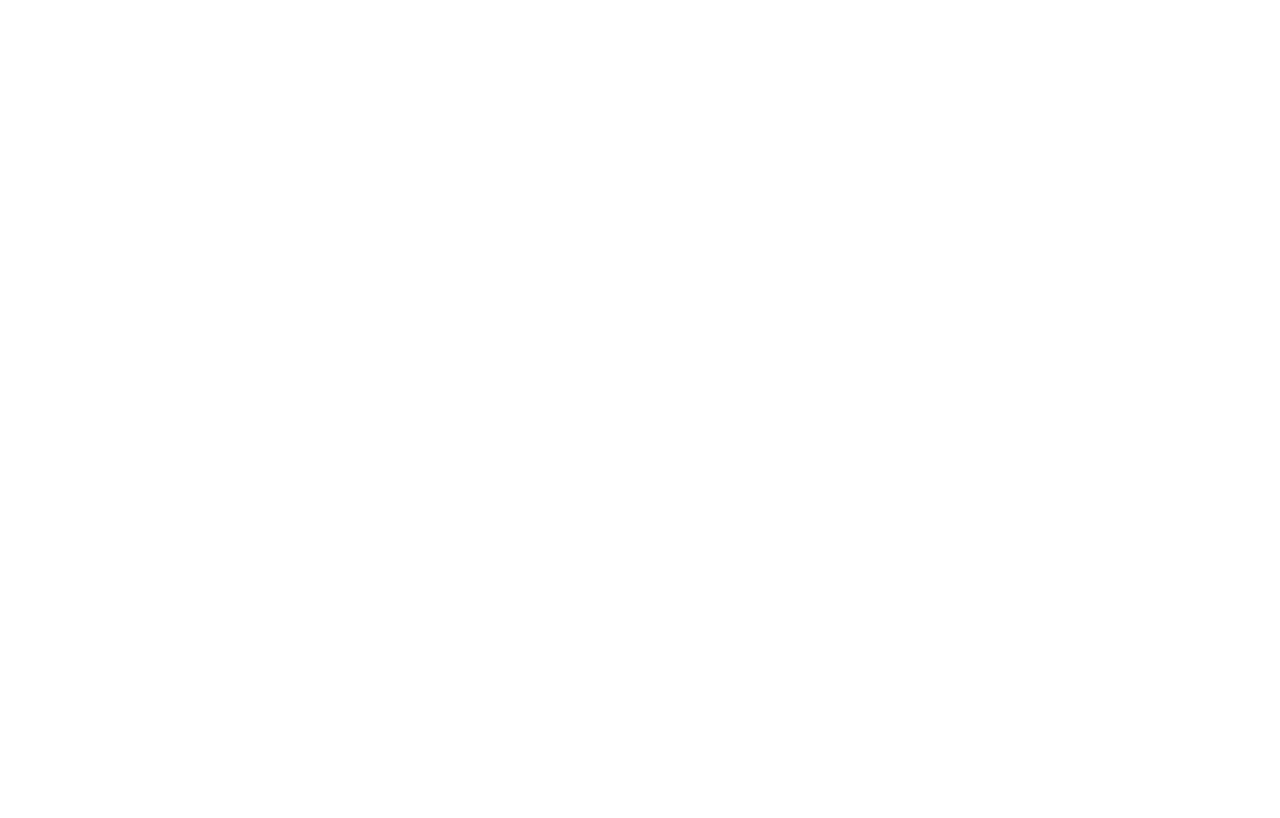
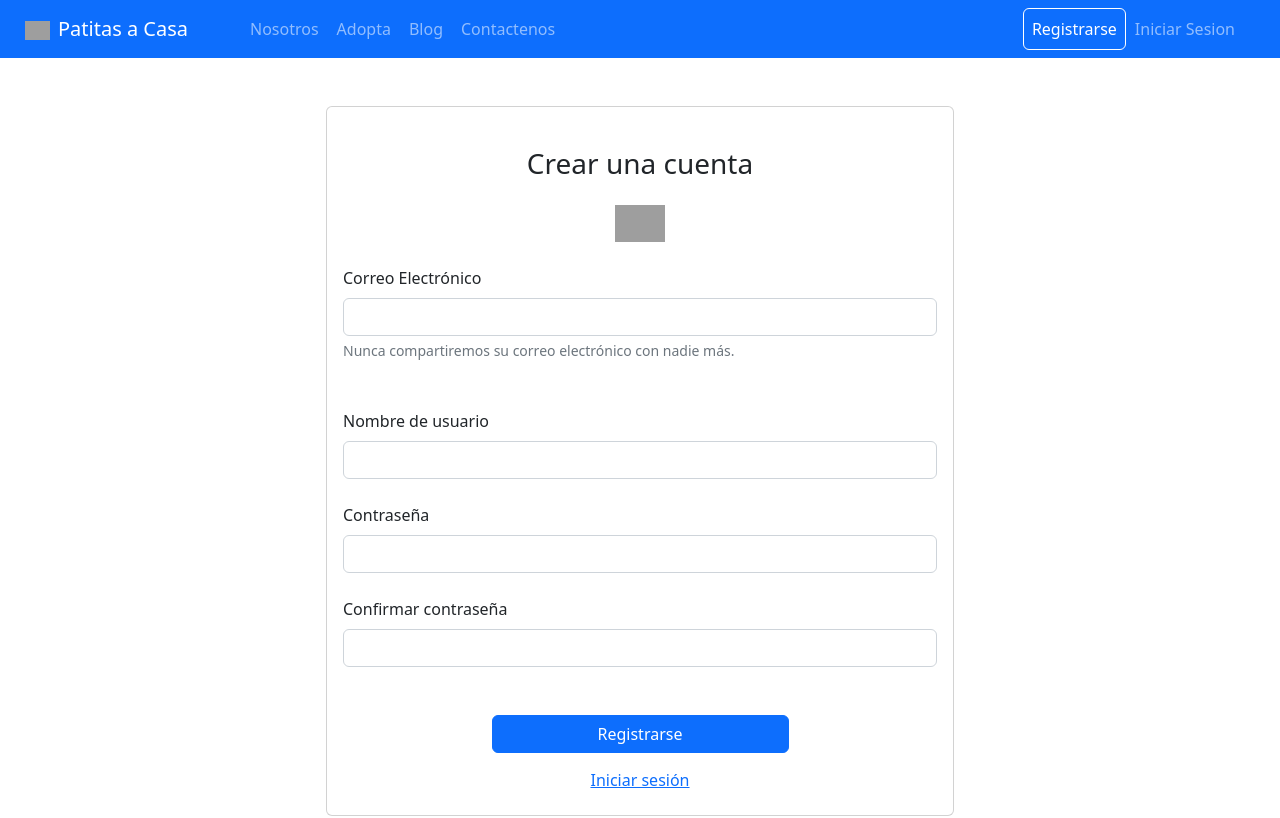
Before and after one commit to MoisesMH/mascotas-app, a React (Create React App) app: page /RegistroPage in a window 1280 px wide. Before the commit this address had no page. Shown: the top 818 px of the page. Built offline with nearby package versions, Linux system fonts and the light colour scheme; grey boxes are pictures that could not be loaded.

Commit message:
añadida pagina de registro

```diff
--- a/src/components/FormularioInicioSesion.component.js
+++ b/src/components/FormularioInicioSesion.component.js
@@ -21,12 +21,12 @@ const FormularioInicioSesion = () => {
                         <form>
                             <div className="mb-5 mt-4">
                                 <label for="exampleInputEmail1" class="form-label">Correo Electrónico</label>
-        <input type="email" className="form-control" id="exampleInputEmail1" aria-describedby="emailHelp"/>
+                                <input type="email" className="form-control" id="exampleInputEmail1" aria-describedby="emailHelp" />
                                 <div id="emailHelp" className="form-text">Nunca compartiremos su correo electrónico con nadie más.</div>
                             </div>
                             <div class="mb-3 mt-4">
                                 <label for="exampleInputPassword1" className="form-label">Contraseña</label>
-        <input type="password" className="form-control" id="exampleInputPassword1"/>
+                                <input type="password" className="form-control" id="exampleInputPassword1" />
                             </div>
                             <div class="d-grid gap-2 col-6 mx-auto mt-5">
                                 <button class="btn btn-primary" type="button">Iniciar Sesión</button>
--- /dev/null
+++ b/src/components/FormularioRegistro.component.js
@@ -0,0 +1,122 @@
+import { useState } from "react"
+import { Image } from "react-bootstrap"
+
+const FormularioRegistro = (props) => {
+
+    const [nombreUsuario, setNombreUsuario] = useState("")
+    const [correoUsuario, setCorreoUsuario] = useState("")
+    const [contrasenaUsuario, setContrasenaUsuario] = useState("")
+    const [confirmacionContrasena, setConfirmacionContra] = useState("")
+    const [showAlert, setShowAlert] = useState(false)
+    const [textoAlert, setTextoAlert] = useState("")
+
+
+    const checkContrasenas = () =>{
+        if (correoUsuario == ""){
+            setTextoAlert("Introduzca un correo")
+            setShowAlert(true)
+            return
+        }
+
+        if (nombreUsuario == ""){
+            setTextoAlert("Introduzca un nombre de usuario")
+            setShowAlert(true)
+            return
+        }
+
+        if (contrasenaUsuario == ""){
+            setTextoAlert("Introduzca una contraseña")
+            setShowAlert(true)
+            return
+        }
+
+        if (contrasenaUsuario != confirmacionContrasena) {
+            setTextoAlert("Las contraseñas no coinciden")
+            setShowAlert(true)
+            return
+        }
+        setShowAlert(false)
+    }
+
+
+    const iniciarRegistro = () => {
+        checkContrasenas()
+        props.registrarse(nombreUsuario, correoUsuario, contrasenaUsuario)
+    }
+
+
+    return (
+        <div className="row">
+            <div className="col-md-3">
+            </div>
+            <div className="col-md-6">
+                <div className="card mt-5">
+                    <div className="card-body">
+                        <h3 className="text-center mt-4">Crear una cuenta</h3>
+                        <div class="d-grid gap-2 col-1 mx-auto mt-4">
+                            <Image
+                                alt="..."
+                                className="me-2"
+                                src="https://us.123rf.com/450wm/tuktukdesign/tuktukdesign1712/tuktukdesign171200013/91443012-icono-de-usuario-vector-s%C3%ADmbolo-de-s%C3%ADmbolo-de-persona-masculina-avatar-iniciar-sesi%C3%B3n-ilustraci%C3%B3n-de.jpg"
+                                fluid={true}
+                                width={500}
+                            />
+                        </div>
+                        <form>
+                            <div className="mb-5 mt-4">
+                                <label for="exampleInputEmail1" class="form-label">Correo Electrónico</label>
+                                <input type="email" className="form-control" id="exampleInputEmail1" aria-describedby="emailHelp"
+                                    onChange={(e) => setCorreoUsuario(e.target.value)}
+                                />
+                                <p id="emailHelp" className="form-text">Nunca compartiremos su correo electrónico con nadie más.</p>
+                            </div>
+                            <div>
+                                <label for="inputUsernameRegister" className="form-label">Nombre de usuario</label>
+                                <input type="text" className="form-control" id="inputUsernameRegister"
+                                    onChange={(e) => setNombreUsuario(e.target.value)}
+                                />
+                            </div>
+                            <div class="mb-3 mt-4">
+                                <label for="exampleInputPassword1" className="form-label">Contraseña</label>
+                                <input type="password" className="form-control" id="exampleInputPassword1"
+                                    onChange={(e) => setContrasenaUsuario(e.target.value)}
+                                />
+                            </div>
+                            <div class="mb-3 mt-4">
+                                <label for="exampleInputPassword2" className="form-label">Confirmar contraseña</label>
+                                <input type="password" className="form-control" id="exampleInputPassword2"
+                                    onChange={(e) => setConfirmacionContra(e.target.value)}
+                                />
+                            </div>
+                            <div>
+                                {
+                                    (
+                                        () => {
+                                            if (showAlert) {
+                                                return (
+                                                    <div class="alert alert-danger" role="alert">
+                                                        <p>{textoAlert}</p>
+                                                    </div>
+                                                )
+                                            }
+                                        })()
+                                }
+                            </div>
+                            <div class="d-grid gap-2 col-6 mx-auto mt-5">
+                                <button class="btn btn-primary" type="button" onClick={iniciarRegistro}>Registrarse</button>
+                            </div>
+                            <div class="d-grid gap-2 col-6 mx-auto mt-2">
+                                <button class="btn btn-link" type="button">Iniciar sesión</button>
+                            </div>
+
+                        </form>
+                    </div>
+                </div>
+            </div>
+            <div className="col-md-3">
+            </div>
+        </div>
+    )
+}
+
+export default FormularioRegistro
--- a/src/components/Navbar.component.js
+++ b/src/components/Navbar.component.js
@@ -59,13 +59,13 @@ const Navbar = (props) => {
                                     {
                                         (
                                             () => {
-                                                if (props.ubicacion == 'procesoRegistro1') {
+                                                if (props.ubicacion == 'RegistroPage') {
                                                     return (
-                                                        <button className="nav-link btn active">Abrir Cuenta</button>
+                                                        <button className="nav-link btn active">Registrarse</button>
                                                     )
                                                 } else {
                                                     return (
-                                                        <button className="nav-link btn">Registrarse</button>
+                                                        <button className="nav-link btn" onClick={() => props.redireccionamiento('/RegistroPage')}>Registrarse</button>
                                                     )
                                                 }
                                             })()
--- a/src/pages/App.js
+++ b/src/pages/App.js
@@ -2,6 +2,7 @@ import MascotasApp from './HomePage';
 import { Route, Routes, Navigate, Switch } from 'react-router-dom';
 import NosotrosPage from './NosotrosPage';
 import InicioSesionPage from './InicioSesionPage';
+import RegistroPage from './RegistroPage';
 
 function App() {
   return (
@@ -11,6 +12,7 @@ function App() {
       <Route path='/HomePage' element={<MascotasApp />} />
       <Route exact path="/NosotrosPage" element={<NosotrosPage />} />
       <Route path='/IniciarSesionPage' element={<InicioSesionPage /> } />
+      <Route path='/RegistroPage' element={<RegistroPage/>}/>
       </Routes>
     </div>
   );
--- /dev/null
+++ b/src/pages/RegistroPage.js
@@ -0,0 +1,63 @@
+import React from "react";
+import Footer from "../components/Footer.component"
+import FormularioRegistro from "../components/FormularioRegistro.component"
+import Navbar from "../components/Navbar.component"
+import {useState} from 'react'
+import { guardarPaginasAnteriores, EntregarPaginaAnterior } from "../dao/paginas_anteriores_local"
+import { guardarDatoTipoCliente } from "../dao/cliente_local"
+
+const RegistroPage = () => {
+
+    const [tipoDeUsuario, setTipoDeUsuario] = useState(2);
+
+    // DIRECCION DE LA PAGINA ACTUAL
+    const direccionActual = '/RegistroPage'
+    //  SOLO SIRVE PARA EL PROPS ubicacion
+    const ubicacionActual = 'RegistroPage'
+
+
+    // Props: redireccionamiento    => Mantiene el tipo de usuario actual
+    const RedirigirAOtraPagina = (direccion) => {
+        guardarPaginasAnteriores(direccionActual)
+        guardarDatoTipoCliente(tipoDeUsuario)
+        window.location.href = direccion
+    }
+
+    // Props: salir                 => Elimina los datos del usuario actual
+    const TerminarSesionActiva = () => {
+        guardarPaginasAnteriores(direccionActual)
+        guardarDatoTipoCliente(2)
+        window.location.href = '/'
+    }
+
+    // NORMALMENTE SERVIRA COMO UN PROPS PARA LOS BOTONES DE "REGRESAR"
+    // props: volver
+    const VolverAPaginaAnterior = () => {
+        const respuesta = EntregarPaginaAnterior(direccionActual)
+        if (respuesta != null) {
+            window.location.href = respuesta
+        }
+    }
+
+    const registro =(nombreUsuario,correoUsuario,contrasenaUsuario) =>{
+        //AQUI VA LA LOGICA DEL REGISTRO
+    }
+
+
+    return (
+        <div>
+        <Navbar
+        tipoDeUsuario={tipoDeUsuario}
+        redireccionamiento={RedirigirAOtraPagina}
+        salir={TerminarSesionActiva}
+        ubicacion={ubicacionActual}
+        />
+        <FormularioRegistro
+            registrarse={registro}
+        />
+        <Footer
+        redireccionamiento={RedirigirAOtraPagina}/>
+        </div>
+    )
+}
+export default RegistroPage
```
Lines whose indentation alone changed are shown as unchanged.
